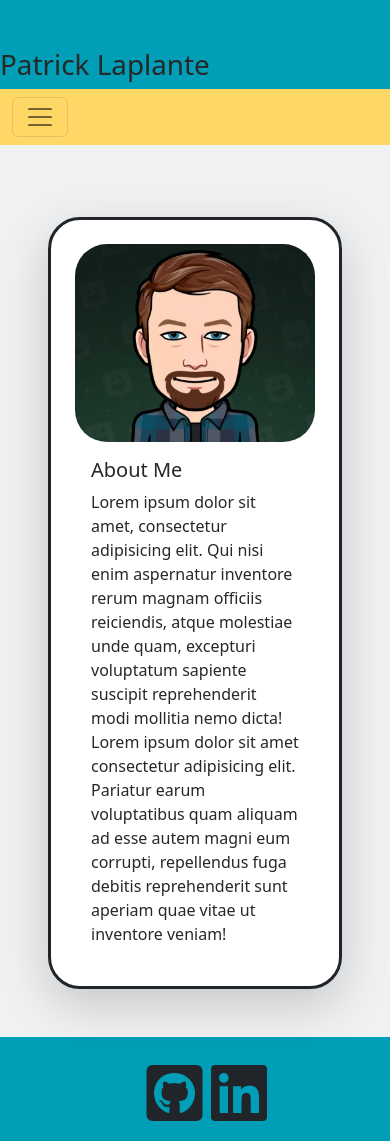
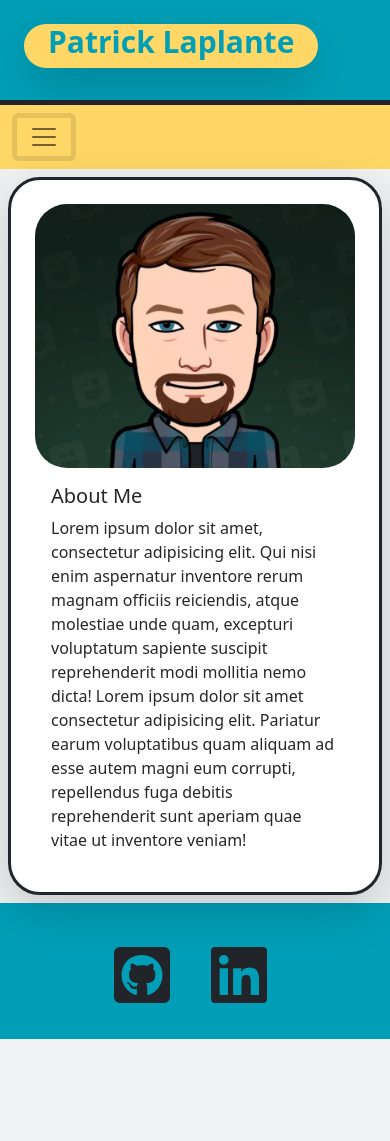
Before and after one commit to MorningSol/react-portfolio, a React (Create React App) app: page / in a window 390 px wide. After the commit the page ends 1039 px from the top, so only its background shows below. Built offline with nearby package versions, Linux system fonts and the light colour scheme.

Commit message:
media breakpoints adjusted for multiple components

```diff
--- a/src/App.jsx
+++ b/src/App.jsx
@@ -27,7 +27,7 @@ function App() {
     <div className='d-flex flex-column min-vh-100'>
     <Header ></Header>
     <Nav currentPage={currentPage} handlePageChange={handlePageChange}></Nav>
-    <main >
+    <main>
 
     {renderPage()}
 
--- a/src/components/About/index.jsx
+++ b/src/components/About/index.jsx
@@ -3,7 +3,7 @@ import Avatar from '../../assets/img/avatar.png'
 
 function About() {
     return (
-        <section className="card m-5 border border-3 border-dark rounded-5 p-4 shadow-lg">
+        <section className="card m-2 m-sm-5 border border-3 border-dark rounded-5 p-4 shadow-lg">
             <div className="row g-0">
                 <div className="col-md-4">
                     <img src={Avatar} className="img-fluid rounded-5" alt="..."/>
--- a/src/components/Contact/index.js
+++ b/src/components/Contact/index.js
@@ -36,9 +36,9 @@ function ContactForm() {
       };
 
     return (
-        <section className="container">
-            <div className="row justify-content-center">
-                <form className='border border-3 border-light rounded-4 p-4 shadow-lg col-6 contact-form' id="contact-form" onSubmit={handleSubmit}>
+        <section className="container-fluid">
+            <div className="row justify-content-center mx-2 my-4">
+                <form className=' col-12 col-sm-8 col-md-7 col-lg-6 border border-3 border-light rounded-4 p-4 shadow-lg contact-form' id="contact-form" onSubmit={handleSubmit}>
                 <h2 className="mb-4">Contact me</h2>
                     <div className="mb-3">
                         <label htmlFor="name" className="form-label">Name:</label>
--- a/src/components/Footer/index.jsx
+++ b/src/components/Footer/index.jsx
@@ -9,12 +9,12 @@ function Footer() {
         <footer className='mt-auto pt-4 pb-3'>
             <div className='container'>
                 <div className='row justify-content-center'>
-            <div className='mx-3 p-0 col-1'>
+                    <div className='m-3 p-0 col-2 col-md-1'>
                         <a className='link-dark' rel='noreferrer' href="https://github.com/MorningSol" target="_blank">
                             <i className="fa-brands fa-github-square fa-4x"></i>
                         </a>
                     </div>
-            <div className='mx-3 p-0 col-1'>
+                    <div className='m-3 p-0 col-2 col-md-1'>
                         <a className='link-dark' rel='noreferrer' href="https://ca.linkedin.com/" target="_blank">
                             <i className="fa-brands fa-linkedin fa-4x"></i>
                         </a>
--- a/src/components/Header/index.jsx
+++ b/src/components/Header/index.jsx
@@ -7,8 +7,8 @@ import React from 'react';
 function Header() {
 
     return (
-        <header className='pt-5'>
-            <h1>Patrick Laplante</h1>
+        <header className='p-4 d-flex justify-content-start '>
+            <h1 className='px-4 pb-2 rounded-5  border-dark shadow-lg'>Patrick Laplante</h1>
         </header>
     );
 }
--- a/src/components/Navigation/index.jsx
+++ b/src/components/Navigation/index.jsx
@@ -4,7 +4,7 @@ import React from 'react';
 
 function Nav({ currentPage, handlePageChange }) {
     return (
-        <nav className="navbar navbar-expand-lg fs-5 mb-4 py-2">
+        <nav className="navbar navbar-expand-sm fs-5  py-2 border-top  border-5 border-dark">
             <div className="container-fluid">
                 <button className="navbar-toggler" type="button" data-bs-toggle="collapse" data-bs-target="#navbarNavDropdown" aria-controls="navbarNavDropdown" aria-expanded="false" aria-label="Toggle navigation">
                     <span className="navbar-toggler-icon"></span>
--- a/src/components/Project/index.jsx
+++ b/src/components/Project/index.jsx
@@ -6,7 +6,7 @@ import Surf from '../../assets/img/rafael-leao.jpg';
 
 function Project() {
     return (
-        <section className="m-5 mt-3">
+        <section className="m-5">
             <div className="row row-cols-1 row-cols-md-3 g-4">
                 <div className="col project">
                     <div className="card bg-dark text-white ratio ratio-16x9 border border-3 border-dark rounded p-4">
@@ -96,6 +96,51 @@ function Project() {
                     </div>
                 </div>
 
+                <div className="col project">
+                    <div  className="card bg-dark text-white ratio ratio-16x9 border border-3 border-dark rounded p-4">
+                    <img src={Surf} className="card-img" alt="Surf project"></img>
+                        <div className="card-img-overlay">
+                            <h3 className="card-title">no name</h3>
+                            <p className="card-text">HTML/CSS</p>
+                            <button className="stretched-link opacity-0" type="button" data-bs-toggle="collapse" data-bs-target="#collapseNN" aria-expanded="false" aria-controls="collapseNN">
+                            </button>
+                        </div>
+                    </div>
+                    <div className='collapse' id="collapseNN">
+                        <div className='d-flex justify-content-evenly'>
+                            <a className='link-dark m-2' href='https://github.com/haleytelega/Book-Beans' rel='noreferrer' target="_blank">
+                                <i className="fa-brands fa-github fa-3x"></i> Github Repo
+                            </a>
+                            <a className='link-dark m-2' href='https://morningsol.github.io/run-buddy/' rel='noreferrer' target="_blank">
+                                <i className="fa-regular fa-circle-play fa-3x"></i> Deployed App
+                            </a>
+                        </div>
+                    </div>
+                </div>
+
+                <div className="col project">
+                    <div  className="card bg-dark text-white ratio ratio-16x9 border border-3 border-dark rounded p-4">
+                    <img src={Surf} className="card-img" alt="Surf project"></img>
+                        <div className="card-img-overlay">
+                            <h3 className="card-title">no name</h3>
+                            <p className="card-text">HTML/CSS</p>
+                            <button className="stretched-link opacity-0" type="button" data-bs-toggle="collapse" data-bs-target="#collapseNN" aria-expanded="false" aria-controls="collapseNN">
+                            </button>
+                        </div>
+                    </div>
+
+                    <div className='collapse' id="collapseNN">
+                        <div className='d-flex justify-content-evenly'>
+                            <a className='link-dark m-2' href='https://github.com/haleytelega/Book-Beans' rel='noreferrer' target="_blank">
+                                <i className="fa-brands fa-github fa-3x"></i> Github Repo
+                            </a>
+                            <a className='link-dark m-2' href='https://morningsol.github.io/run-buddy/' rel='noreferrer' target="_blank">
+                                <i className="fa-regular fa-circle-play fa-3x"></i> Deployed App
+                            </a>
+                        </div>
+                    </div>
+                </div>
+
             </div>
         </section>
     );
--- a/src/components/Resume/index.js
+++ b/src/components/Resume/index.js
@@ -5,10 +5,10 @@ import MyResume from '../../assets/resume.pdf';
 function Resume() {
     return (
 
-        <div className='container mt-5'>
-			<div className='row justify-content-center'>
-				<div className='col-12 col-sm-3 m-3'>
-					<h5>Back-End Proficiencies</h5>
+        <div className='container-fluid'>
+			<div className='row justify-content-center m-5 shadow-lg py-5'>
+				<div className='col-12 col-sm-4 mt-3'>
+					<h4>Back-End Proficiencies</h4>
 					<ul>
 						<li>APIs</li>
 						<li>NodeJS</li>
@@ -23,8 +23,8 @@ function Resume() {
 					</ul>
 				</div>
 
-				<div className='col-12 col-sm-3 m-3'>
-					<h5>Front-End Proficiencies</h5>
+				<div className='col-12 col-sm-4 mt-3'>
+					<h4>Front-End Proficiencies</h4>
 					<ul>
 						<li>HTML</li>
 						<li>CSS</li>
@@ -36,8 +36,8 @@ function Resume() {
 					</ul>
 				</div>
 
-				<div className='col-12 col-sm-3 m-3'>
-					<a href={MyResume} download="Resume-Patrick"><i className="fa-solid fa-file-arrow-down fa-2x"></i> Download Resume</a>
+				<div className='col-12 col-sm-3 mb-5 align-self-center order-first order-sm-last text-center'>
+					<a className='link-warning fs-4' href={MyResume} download="Resume-Patrick"><i className="fa-solid fa-file-arrow-down fa-2x"></i> Resume</a>
 				</div>
 
             </div>
--- a/src/index.css
+++ b/src/index.css
@@ -25,6 +25,12 @@ header {
 
 }
 
+h1 {
+  color: var(--secondary);
+  background-color: var(--tertiary);
+  font-weight: bolder;
+  font-size: 70px;
+}
 
 footer {
   background-color: var(--secondary);
@@ -55,3 +61,33 @@ a {
   text-decoration: none;
   font-weight: bold;
 }
+
+@media screen and (max-width: 633px) {
+  h1 {
+
+    font-size: 50px;
+  }
+
+}
+
+@media screen and (max-width: 485px) {
+  h1 {
+
+    font-size: 40px;
+  }
+
+}
+
+@media screen and (max-width: 408px) {
+  h1 {
+
+    font-size: 30px;
+  }
+}
+
+@media screen and (max-width: 322px) {
+  h1 {
+
+    font-size: 25px;
+  }
+}
```
Lines whose indentation alone changed are shown as unchanged.
